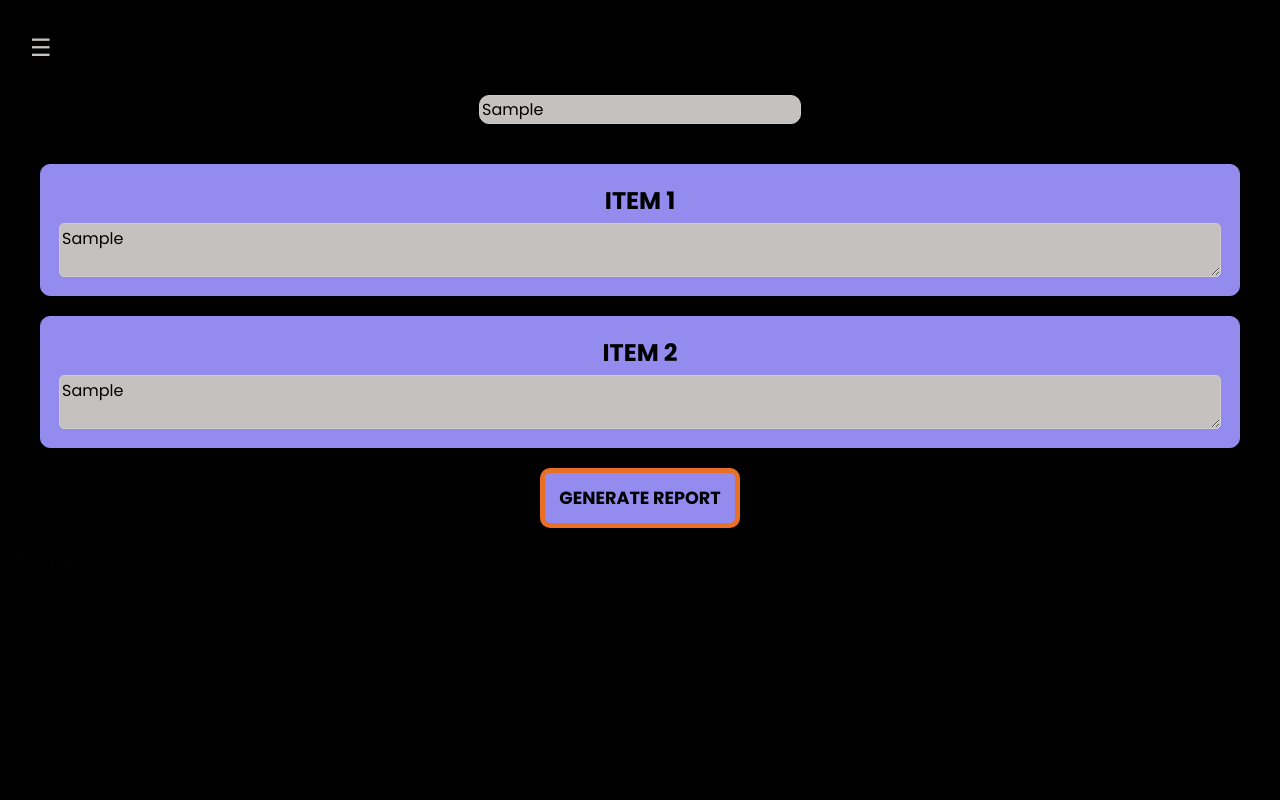
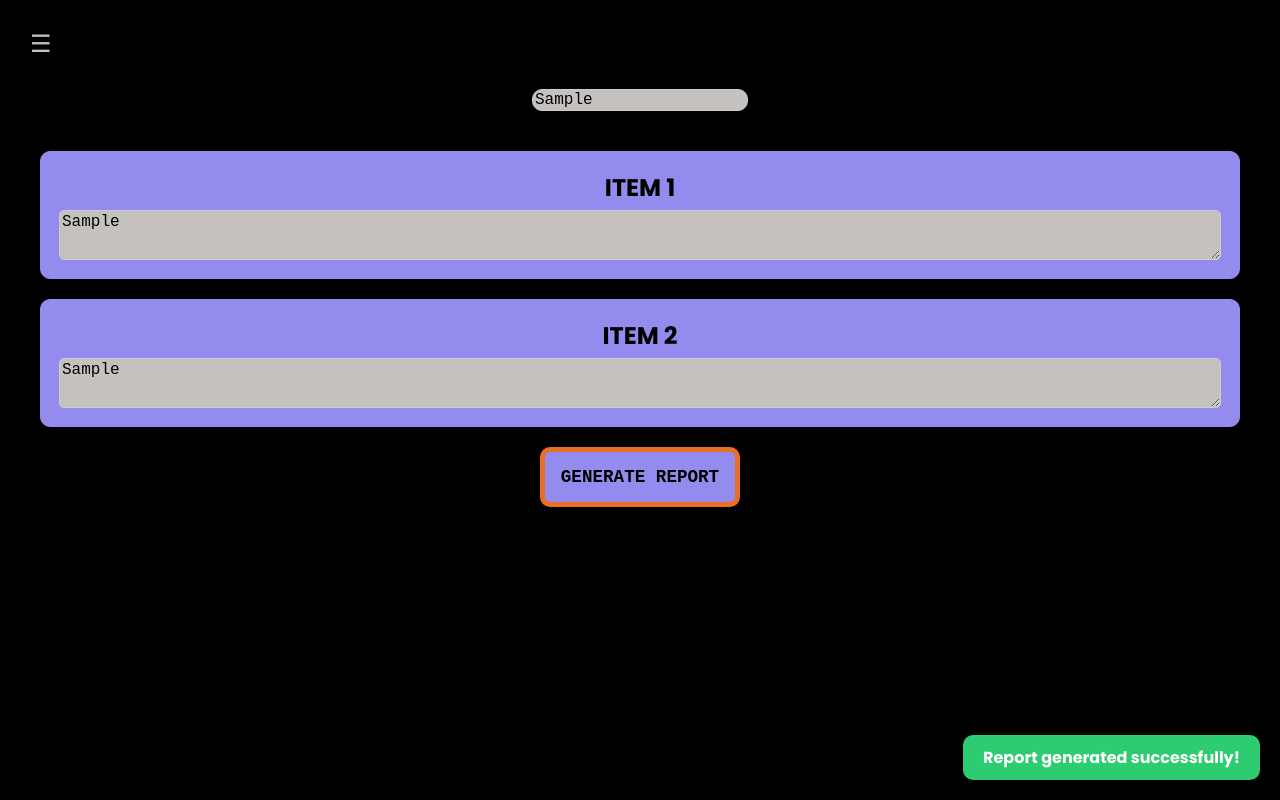
Before and after one commit to jakestolarsky/report-rocket, a Svelte app in the folder app/: page / in a window 1280 px wide. Both pictures are taken after typing "Sample", "Sample", "Sample" into the empty fields and a click on the button "GENERATE REPORT". Built offline with nearby package versions, Linux system fonts and the light colour scheme.

Commit message:
add toast confrim and second font

```diff
--- a/app/public/global.css
+++ b/app/public/global.css
@@ -30,7 +30,7 @@ label {
 }
 
 input, button, select, textarea {
-	font-family: inherit;
+	font-family: "Source Code Pro", monospace;
 	font-size: inherit;
 	margin: 0 0 0 0;
 	box-sizing: border-box;
--- a/app/src/App.svelte
+++ b/app/src/App.svelte
@@ -1,6 +1,9 @@
 <script>
 	import PersonList from './components/PersonList.svelte';
 	import HamburgerMenu from './components/HamburgerMenu.svelte';
+	import Toast from './components/Toast.svelte';
+
+	import { toasts } from './toastStore.js';
 	import { people, projectName } from './store.js';
 	import { get } from 'svelte/store';
 
@@ -21,6 +24,20 @@
 		fetch(url, {
 			method: 'POST',
 			body: JSON.stringify(payload)
+		})
+		.then(() => {
+			toasts.add({
+				message: 'Report generated successfully!',
+				type: 'success',
+				duration: 3000
+			});
+			})
+		.catch((error) => {
+			toasts.add({
+				message: 'Failed to generate report. Please try again.',
+				type: 'error',
+				duration: 3000
+			});
 		});
 	}
 
@@ -45,7 +62,13 @@
 		<button class="btn-generate" on:click={generateReport}>Generate Report</button>
 	</div>
 
-	<pre>{report}</pre>
+	{#each $toasts as toast (toast)}
+		<Toast {...toast} />
+  	{/each}
+
+	<!--
+		<pre>{report}</pre>
+	-->
 </main>
 <style>
 	.project-input {
@@ -54,6 +77,7 @@
 		background-color: rgb(197, 193, 190);
 		border-radius: 10px;
 		transition: border 0.1s;
+		font-family: "Source Code Pro", monospace;
     }
 	.project-input:focus {
       border: 5px solid #e96e26;
--- a/app/src/components/PersonList.svelte
+++ b/app/src/components/PersonList.svelte
@@ -75,6 +75,7 @@
       min-height: 50px;
       overflow: hidden;
       border-radius: 5px;
+      font-family: "Source Code Pro", monospace;
     }
     .card-textarea:focus {
       border: 5px solid #e96e26;
--- /dev/null
+++ b/app/src/components/Toast.svelte
@@ -0,0 +1,42 @@
+<script>
+    import { fade } from 'svelte/transition';
+
+    export let message = '';
+    export let type = 'success';
+    export let duration = 3000;
+
+    let visible = true;
+
+    setTimeout(() => {
+      visible = false;
+    }, duration);
+  </script>
+
+  {#if visible}
+    <div
+      transition:fade
+      class="toast {type}"
+      role="alert"
+    >
+      {message}
+    </div>
+  {/if}
+
+  <style>
+    .toast {
+      position: fixed;
+      bottom: 20px;
+      right: 20px;
+      padding: 10px 20px;
+      border-radius: 10px;
+      color: white;
+      font-weight: bold;
+      z-index: 1000;
+    }
+    .success {
+      background-color: #2ecc71;
+    }
+    .error {
+      background-color: #e74c3c;
+    }
+  </style>
--- /dev/null
+++ b/app/src/toastStore.js
@@ -0,0 +1,17 @@
+import { writable } from 'svelte/store';
+
+function createToastStore() {
+  const { subscribe, update } = writable([]);
+
+  return {
+    subscribe,
+    add: (toast) => {
+      update(toasts => [...toasts, toast]);
+      setTimeout(() => {
+        update(toasts => toasts.filter(t => t !== toast));
+      }, toast.duration);
+    }
+  };
+}
+
+export const toasts = createToastStore();
```
